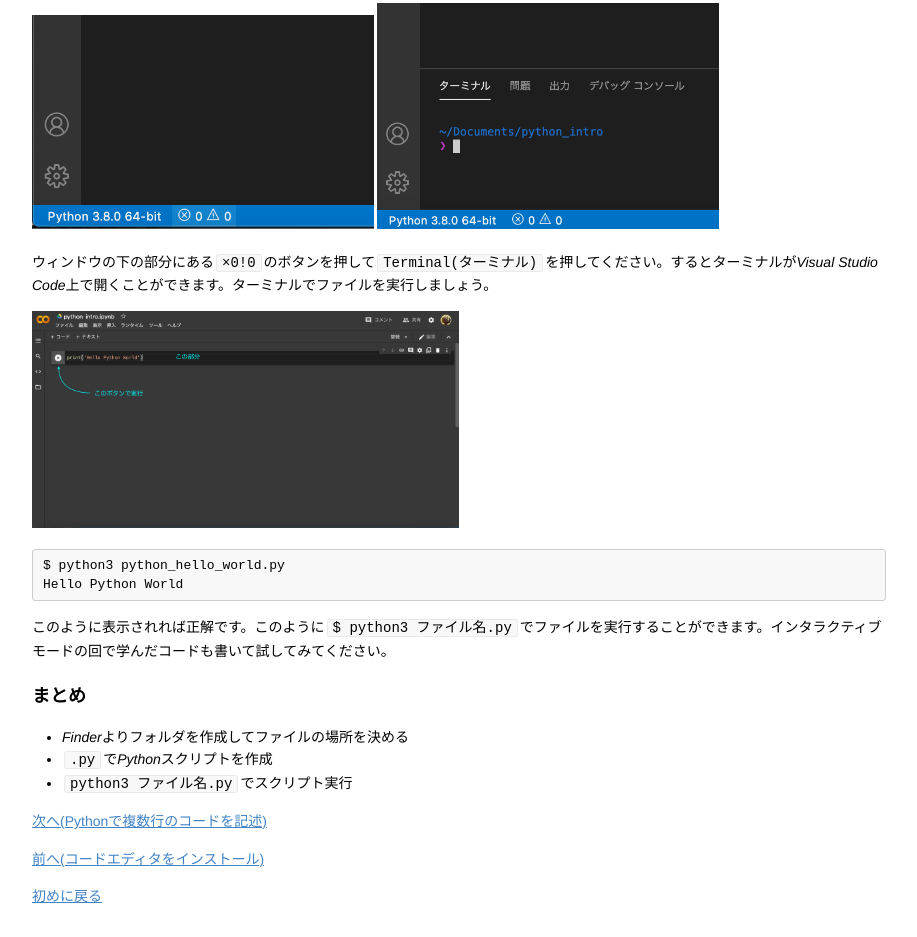
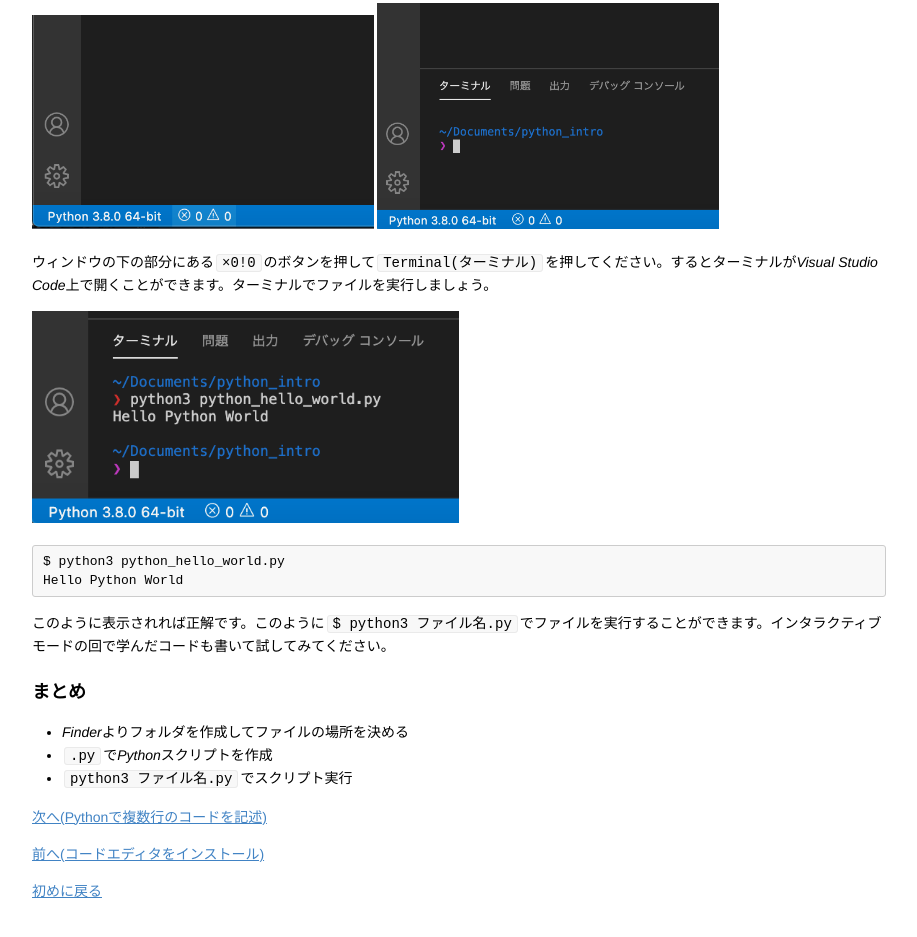
Before and after one commit to sukezan/python_basic, a plain HTML site: page python_intro4.html in a window 1280 px wide. Shown: the part 2128-3065 px from the top of the page, without its empty margins (181-1098 px from the left). Drawn offline with Linux system fonts and the light colour scheme.

```diff
--- a/python_intro4.html
+++ b/python_intro4.html
@@ -384,7 +384,7 @@ kbd {
 
 <p>ウィンドウの下の部分にある<code>×0!0</code>のボタンを押して<code>Terminal(ターミナル)</code>を押してください。するとターミナルが<em>Visual Studio Code</em>上で開くことができます。ターミナルでファイルを実行しましょう。</p>
 
-<p><img src="photos/colab_helo.png" width=50%></p>
+<p><img src="photos/python_demo.png" width=50%></p>
 
 <div><pre><code class="language-:Terminal">$ python3 python_hello_world.py
 Hello Python World</code></pre></div>
```
Also changed, not shown: index.html (+1 -0 lines).
